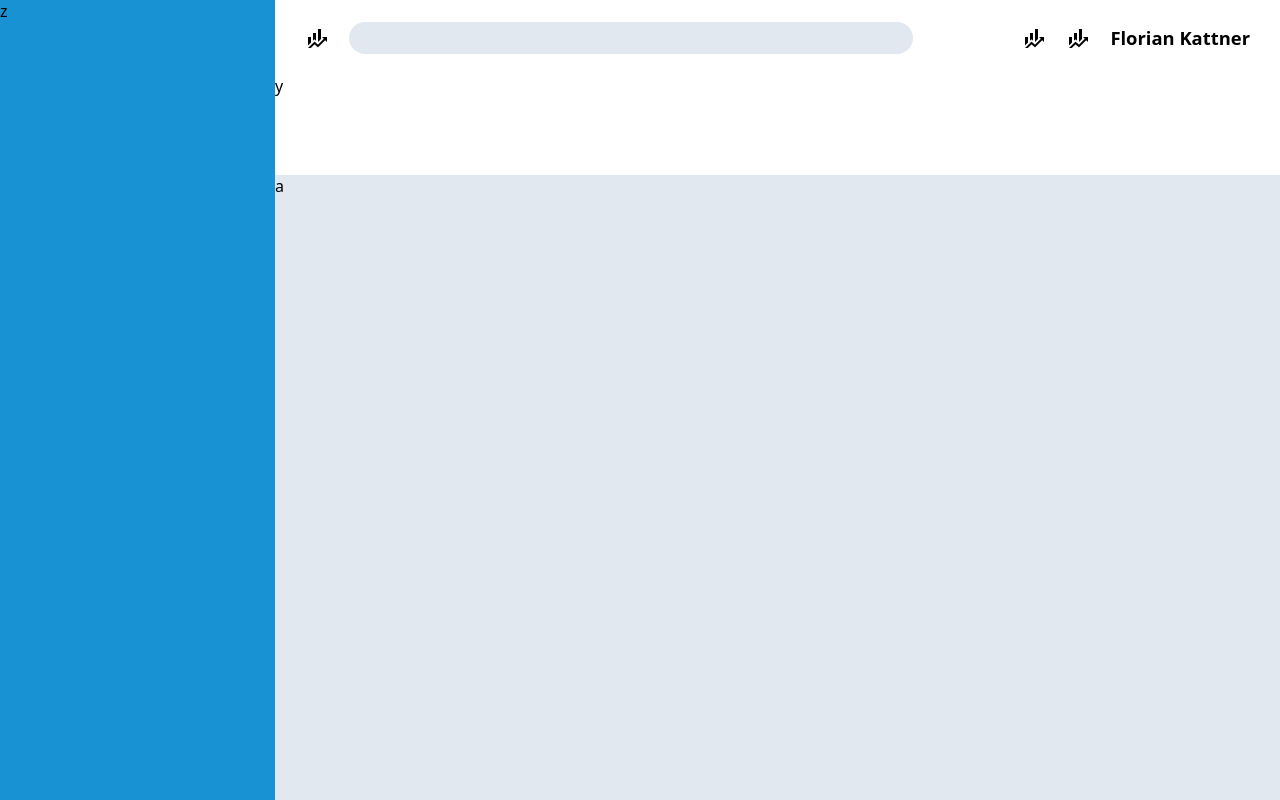
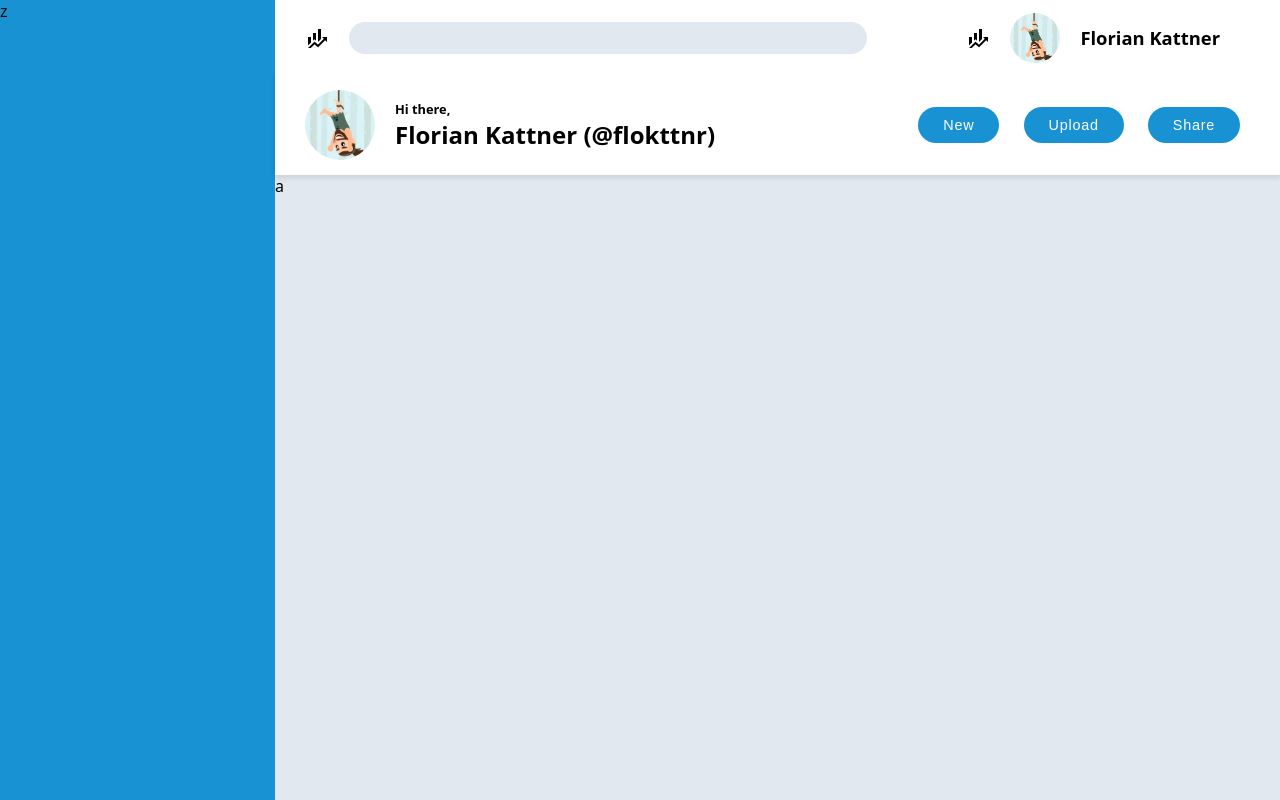
Before and after one commit to Sharaghe/dashboard, a plain HTML site: page index.html in a window 1280 px wide. Drawn offline with Linux system fonts and the light colour scheme.

Commit message:
Outline nav section

```diff
--- a/index.html
+++ b/index.html
@@ -13,10 +13,29 @@
             <img src="./img/finance.png" class="icon" alt="">
             <input type="text">
             <img src="./img/finance.png" class="icon alert" alt="">
-            <img src="./img/finance.png" class="icon profile-small" alt="">
+            <img src="./img/profile.jpeg" class="profile-small" alt="">
             <span class="username">Florian Kattner</span>
         </header>
-        <nav>y</nav>
+        <nav>
+            <div class="user-section">
+                <img class="profile-big" src="./img/profile.jpeg" alt="" />
+                <div class="hello">
+                    Hi there,
+                    <div class="username">Florian Kattner (@flokttnr)</div>
+                </div>
+            </div>
+            <ul>
+                <li>
+                    <button>New</button>
+                </li>
+                <li>
+                    <button>Upload</button>
+                </li>
+                <li>
+                    <button>Share</button>
+                </li>
+            </ul>
+        </nav>
         <aside>z</aside>
         <main>a</main>
     </div>
--- a/style.css
+++ b/style.css
@@ -4,6 +4,10 @@ body {
     background: #e2e8f0;
     font-size: 1em;
     font-family: system-ui, -apple-system, BlinkMacSystemFont, 'Segoe UI', Roboto, Oxygen, Ubuntu, Cantarell, 'Open Sans', 'Helvetica Neue', sans-serif;
+}
+
+ul li{
+    list-style: none;
 }
 
 .container{
@@ -26,11 +30,20 @@ header{
     gap: 20px;
     align-items: center;
     padding: 0 30px;
+    position: relative;
+    z-index: 2;
 }
 
 nav{
     grid-area: 2/2/3/3;
     background: white;
+    display: grid;
+    grid-template-columns: 1fr auto;
+    align-items: center;
+    padding: 0 30px;
+    box-shadow: 0 2px 5px 1px rgba(0, 0, 0, .1);
+    z-index: 1;
+    position: relative;
 }
 
 main{
@@ -56,4 +69,49 @@ img.alert{
 .username{
     font-weight: bold;
     font-size: 1.15rem;
+    padding-right: 30px;
 }
+
+.profile-small{
+    width: 50px;
+}
+
+.user-section{
+    display: grid;
+    grid-template-columns: auto 1fr;
+    align-items: center;
+}
+
+.user-section .profile-big{
+    width: 70px;
+    margin-right: 20px;
+}
+
+.user-section .hello{
+    font-size: .8rem;
+    font-weight: bold;
+}
+
+.user-section .username{
+    font-size: 1.5rem;
+}
+
+.profile-small, .profile-big{
+    border-radius: 50%;;
+}
+
+ul li{
+    display: inline;
+    margin: 10px;
+}
+
+button{
+    border-radius: 25px;
+    background: #1992d4;
+    border: none;
+    padding: 10px 25px;
+    color: white;
+    font-weight: 500;
+    font-size: .9rem;
+    letter-spacing: .75px;
+}
```
Also changed, not shown: img/profile.jpeg (added).
